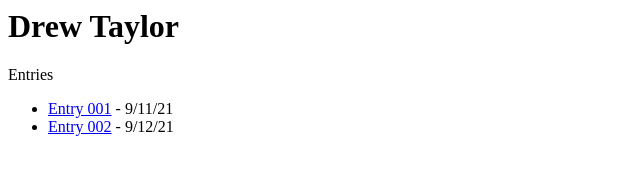
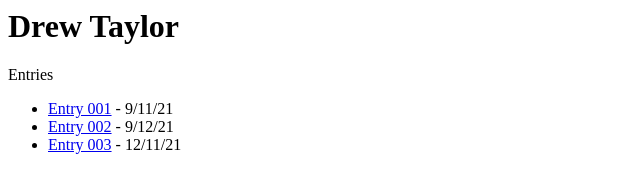
Before and after one commit to drewtaylors/drewtaylors.github.io, a plain HTML site: page index.html in a window 1280 px wide. Shown: the whole page, without its empty margins (0-640 px from the left). Drawn offline with Linux system fonts and the light colour scheme.

Commit message:
routing on main page

```diff
--- a/index.html
+++ b/index.html
@@ -9,6 +9,7 @@
     <ul>
       <li><a href="entries/entry_001.html">Entry 001</a> - 9/11/21</li>
       <li><a href="entries/entry_002.html">Entry 002</a> - 9/12/21</li>
+      <li><a href="entries/entry_003.html">Entry 003</a> - 12/11/21</li>
     </ul>
   </body>
 </html>
```
